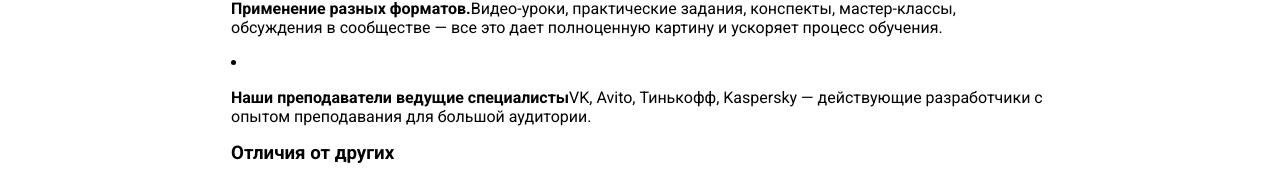
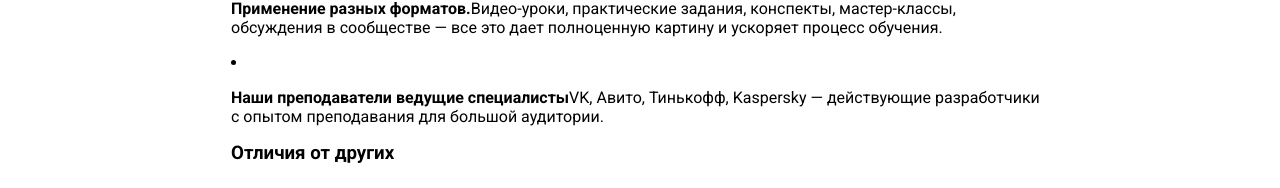
Before and after one commit to Elisei-Trifan/react-vite, a React (Vite) app: page / in a window 1280 px wide. Shown: the part 334-522 px from the top of the page. Built offline with nearby package versions, Linux system fonts and the light colour scheme; the HTML template or start-up script is replaced by a standard one.

Commit message:
change name

```diff
--- a/src/data.js
+++ b/src/data.js
@@ -17,7 +17,7 @@
   {
     title: 'Наши преподаватели ведущие специалисты',
     description:
-      'VK, Avito, Тинькофф, Kaspersky — действующие разработчики с опытом преподавания для большой аудитории.',
+      'VK, Авито, Тинькофф, Kaspersky — действующие разработчики с опытом преподавания для большой аудитории.',
   },
 ]
 
```
